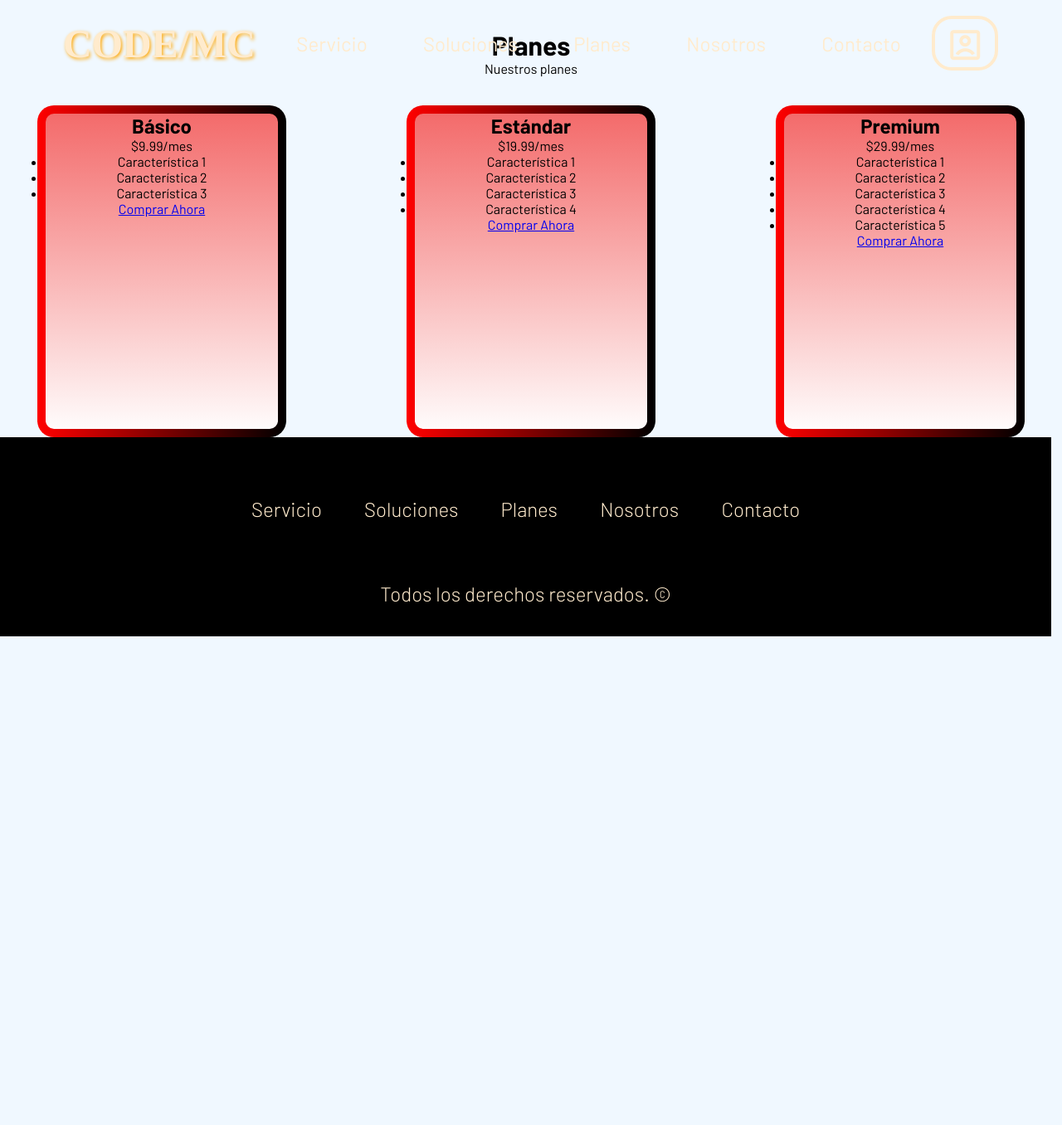
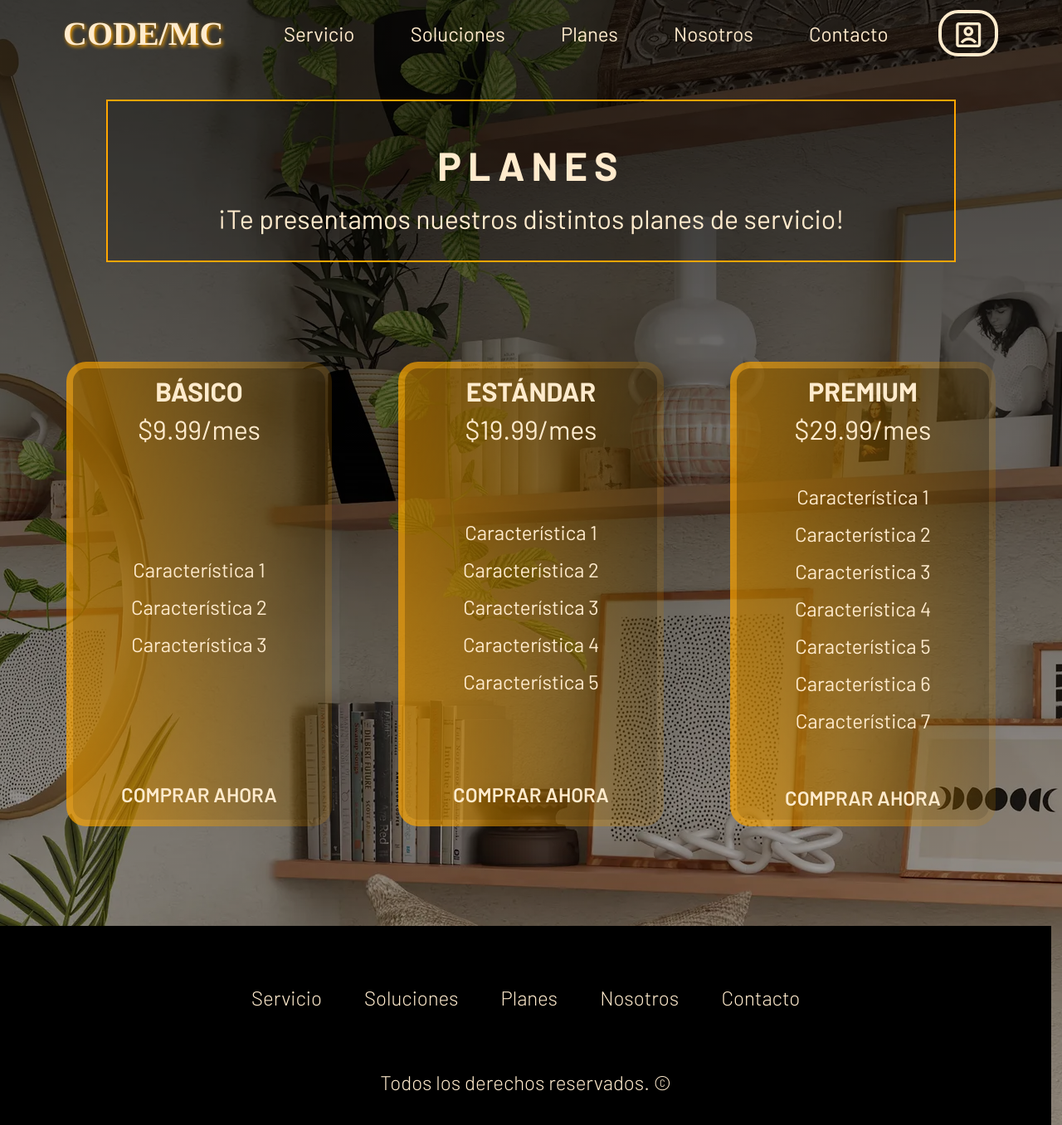
Before and after one commit to Efrazhin/CODE-MC, a Django app: page /Planes in a window 1280 px wide. Shown: the whole page at 83% size. Before the commit the page ends 767 px from the top, so only its background shows below. Run offline with Django 5.2, Linux system fonts and the light colour scheme.

Commit message:
Cambios en los estilos de las páginas de Contacto, Planes e Inicio/Registro

```diff
--- a/miproyecto_django/miapp_CODEMC/Templates/miapp_CODEMC/Planes.html
+++ b/miproyecto_django/miapp_CODEMC/Templates/miapp_CODEMC/Planes.html
@@ -9,34 +9,27 @@
     <body>
         {% block content %}
         <div class="head">
-            <h1>Planes</h1>
-            <p>Nuestros planes</p>
+            <h1>PLANES</h1>
+            <p>¡Te presentamos nuestros distintos planes de servicio!</p>
         </div>
         <div class="contenedor">
-            <div class="div-1">
-                <h2>Básico</h2>
-                <p>$9.99/mes</p>
+            <div class="caja">
+                <div>
+                    <h2>BÁSICO</h2>
+                    <p>$9.99/mes</p>
+                </div>
                 <ul>
                     <li>Característica 1</li>
                     <li>Característica 2</li>
                     <li>Característica 3</li>
                 </ul>
-                <a href="#" class="btn">Comprar Ahora</a>
+                <a href="#" class="btn">COMPRAR AHORA</a>
             </div>
-            <div class="div-2">
-                <h2>Estándar</h2>
-                <p>$19.99/mes</p>
-                <ul>
-                    <li>Característica 1</li>
-                    <li>Característica 2</li>
-                    <li>Característica 3</li>
-                    <li>Característica 4</li>
-                </ul>
-                <a href="#" class="btn">Comprar Ahora</a>
-            </div>
-            <div class="div-3">
-                <h2>Premium</h2>
-                <p>$29.99/mes</p>
+            <div class="caja">
+                <div>
+                    <h2>ESTÁNDAR</h2>
+                    <p>$19.99/mes</p>
+                </div>
                 <ul>
                     <li>Característica 1</li>
                     <li>Característica 2</li>
@@ -44,7 +37,23 @@
                     <li>Característica 4</li>
                     <li>Característica 5</li>
                 </ul>
-                <a href="#" class="btn">Comprar Ahora</a>
+                <a href="#" class="btn">COMPRAR AHORA</a>
+            </div>
+            <div class="caja">
+                <div>
+                    <h2>PREMIUM</h2>
+                    <p>$29.99/mes</p>
+                </div>
+                <ul>
+                    <li>Característica 1</li>
+                    <li>Característica 2</li>
+                    <li>Característica 3</li>
+                    <li>Característica 4</li>
+                    <li>Característica 5</li>
+                    <li>Característica 6</li>
+                    <li>Característica 7</li>
+                </ul>
+                <a href="#" class="btn">COMPRAR AHORA</a>
             </div>
 
         </div>
--- a/miproyecto_django/miapp_CODEMC/static/miapp_CODEMC/css-herencias/style-headerfooter.css
+++ b/miproyecto_django/miapp_CODEMC/static/miapp_CODEMC/css-herencias/style-headerfooter.css
@@ -7,7 +7,7 @@
     display: flex;
     justify-content:space-between;
     align-items:center;
-    height: 13vmin;
+    height: 10vmin;
     width: 99vw;
     padding: 0.5% 5%;
     transition: all 0.35s linear;
@@ -20,7 +20,7 @@
     text-shadow: 0.2vmin 0.2vmin 0.5vmin rgb(255, 166, 0);
     text-decoration: none;
     font-weight: bold;
-    font-size: 6vmin;
+    font-size: 5vmin;
     padding: 0.5% 1.5vmin;
     transition: all 200ms linear;
 }
@@ -54,7 +54,7 @@
 
 .header-principal.abajo{
     background-color: rgb(37, 70, 160);
-    height: 11vmin;
+    height: 12vmin;
 }
 
 .header-principal.abajo .btn-inicio button{
@@ -68,7 +68,7 @@
 .header-principal .btn-inicio button{
     text-decoration: none;
     color: blanchedalmond;
-    font-size: 6vmin;
+    font-size: 5vmin;
     font-weight: 100;
     border-color: blanchedalmond;
     border-style: solid;
--- a/miproyecto_django/miapp_CODEMC/static/miapp_CODEMC/css-vistas/style-planes.css
+++ b/miproyecto_django/miapp_CODEMC/static/miapp_CODEMC/css-vistas/style-planes.css
@@ -9,63 +9,92 @@
     font-family: 'Barlow';
 }
 
+body{
+    background-image: linear-gradient(rgba(0,0,0,0.7),rgba(0,0,0,0.2)), url('/static/miapp_CODEMC/imagenes/fondo-pags-secund.jpg');
+    background-position: center center;
+    background-repeat: no-repeat;
+}
+
+.head{
+    width: 80vw;
+    text-align: center;
+    padding: 4vmin 7vmin;
+    margin: 15vmin auto;
+    margin-bottom: 0;
+    border: 0.3vmin solid #FFA600;
+    background-color: rgba(0,0,0,0.2);
+}
+
+.head h1{
+    color: blanchedalmond;
+    font-size: 6vmin;
+    text-align: center;
+    letter-spacing: 1vmin;
+    padding: 2vmin 0;
+}
+
+.head p{
+    color: blanchedalmond;
+    font-size: 4vmin;
+}
 
 .contenedor{
     display:flex;
     justify-content: space-evenly;
+    flex-wrap: wrap;
     align-items: center;
+    margin: 10vmin 5vmin;
+}
+
+.contenedor .caja{
+    display: flex;
+    justify-content: space-between;
+    align-items: center;
+    flex-direction: column;
+    height: 70vh;
+    flex: 1 20vw;
+    text-align: center;
+    border-radius: 3vmin;
+    border: solid 1vmin transparent;
+    background-image:
+    linear-gradient(rgba(0, 0, 0,0.3),rgba(0, 0, 0, 0.1)),
+    linear-gradient(to right,rgba(255, 166, 0,0.7),rgb(189, 123, 0,0.2));
+    background-origin: border-box;
+    background-clip: content-box,border-box;
+    margin: 5vmin 5vmin;
+}
+
+.contenedor .caja h2{
+    color: blanchedalmond;
+    font-size: 4vmin;
+    margin: 1vmin auto;
 
 }
 
-.div-1{
-    width: 300px;
-    height: 400px;
-    background-color: aquamarine;
-    text-align: center;
-    border-radius: 20px;
-    border: solid 10px transparent;
-    background-image:
-    linear-gradient(#f36767,#ffffff),
-    linear-gradient(to right,rgb(255, 0, 0),#000);
-    background-origin: border-box;
-    background-clip: content-box,border-box;
+.contenedor .caja p{
+    color: blanchedalmond;
+    font-size: 4vmin;
+
 }
 
-.div-2{
-    width: 300px;
-    height: 400px;
-    margin-left: 100px;
-    background-color: brown;
-    text-align: center;
-    border-radius: 20px;
-    border: solid 10px transparent;
-    background-image:
-    linear-gradient(#f36767,#ffffff),
-    linear-gradient(to right,rgb(255, 0, 0),#000);
-    background-origin: border-box;
-    background-clip: content-box,border-box;
+.contenedor .caja ul{
+    list-style: none;
+    margin: 4vmin;
+
 }
 
-.div-3{
-    width: 300px;
-    height: 400px;
-    margin-left: 100px;
-    text-align: center;
-    border-radius: 20px;
-    border: solid 10px transparent;
-    background-image:
-    linear-gradient(#f36767,#ffffff),
-    linear-gradient(to right,rgb(255, 0, 0),#000);
-    background-origin: border-box;
-    background-clip: content-box,border-box;
+.contenedor .caja ul li{
+    color: blanchedalmond;
+    font-size: 3vmin;
+    padding: 2vmin auto;
+    margin: 2vmin auto;
+}
+
+.contenedor .caja .btn{
+    color: blanchedalmond;
+    text-decoration: none;
+    font-size: 3vmin;
+    font-weight: 600;
+    margin: 2vmin auto;
 
 }
-.head{
-    text-align: center;
-    padding: 35px;
-}
-
-body{
-    background-color: aliceblue;
-
-}
```
Also changed, not shown: miproyecto_django/miapp_CODEMC/Templates/miapp_CODEMC/Contacto.html (+7 -8 lines), miproyecto_django/miapp_CODEMC/Templates/miapp_CODEMC/Inicio_sesion.html (+8 -8 lines), miproyecto_django/miapp_CODEMC/static/miapp_CODEMC/css-vistas/style-contacto.css (+36 -16 lines), miproyecto_django/miapp_CODEMC/static/miapp_CODEMC/css-vistas/style-sesion.css (+21 -18 lines).
